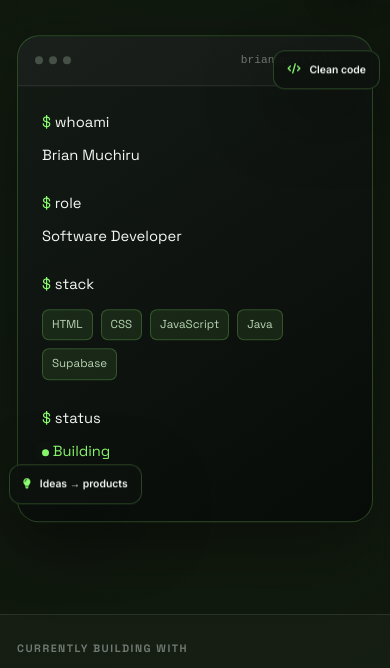
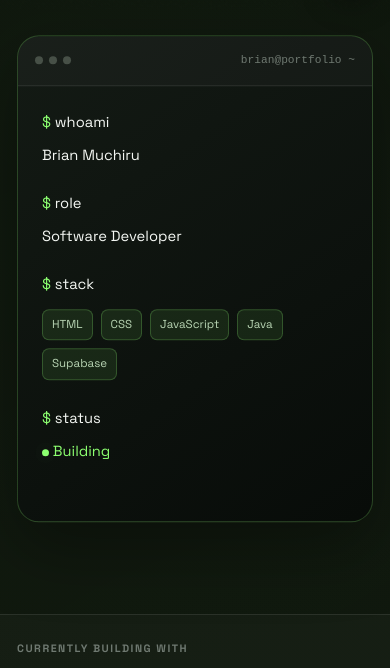
Before and after one commit to BRIAN-pixel275/portfolio, a plain HTML site: page index.html in a window 390 px wide. Shown: the part 835-1503 px from the top of the page. Drawn offline with Linux system fonts and the light colour scheme.

Commit message:
Complete portfolio redesign

```diff
--- a/index.html
+++ b/index.html
@@ -127,15 +127,7 @@
                             </div>
                         </div>
 
-                        <div class="floating-badge badge-one">
-                            <i class="fa-solid fa-code"></i>
-                            <span>Clean code</span>
-                        </div>
 
-                        <div class="floating-badge badge-two">
-                            <i class="fa-solid fa-lightbulb"></i>
-                            <span>Ideas → products</span>
-                        </div>
                     </div>
                 </div>
             </div>
--- a/styles.css
+++ b/styles.css
@@ -613,36 +613,6 @@ img {
     animation: blink 1s steps(1) infinite;
 }
 
-.floating-badge {
-    position: absolute;
-    display: flex;
-    align-items: center;
-    gap: 9px;
-    padding: 10px 13px;
-    border: 1px solid var(--border-strong);
-    border-radius: 12px;
-    background: rgba(13, 18, 14, 0.88);
-    backdrop-filter: blur(14px);
-    color: var(--text);
-    font-size: 0.72rem;
-    font-weight: 600;
-    box-shadow: var(--shadow);
-}
-
-.floating-badge i {
-    color: var(--accent);
-}
-
-.badge-one {
-    top: 40px;
-    right: -20px;
-}
-
-.badge-two {
-    bottom: 35px;
-    left: -30px;
-}
-
 .hero-scroll {
     position: absolute;
     bottom: 27px;
@@ -1656,20 +1626,6 @@ textarea {
         padding: 24px;
     }
 
-    .floating-badge {
-        font-size: 0.65rem;
-    }
-
-    .badge-one {
-        top: 15px;
-        right: -7px;
-    }
-
-    .badge-two {
-        bottom: 18px;
-        left: -8px;
-    }
-
     .section-heading {
         margin-bottom: 38px;
     }
```
